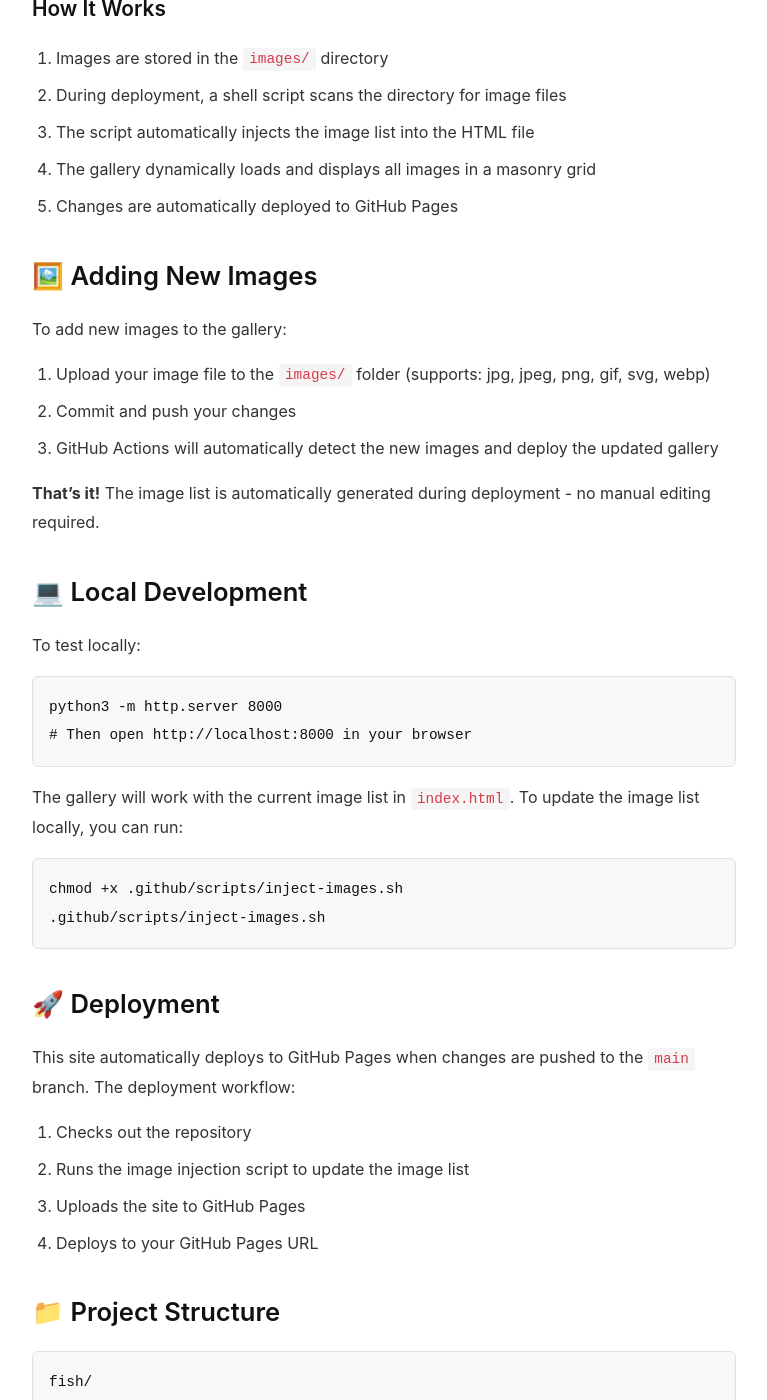
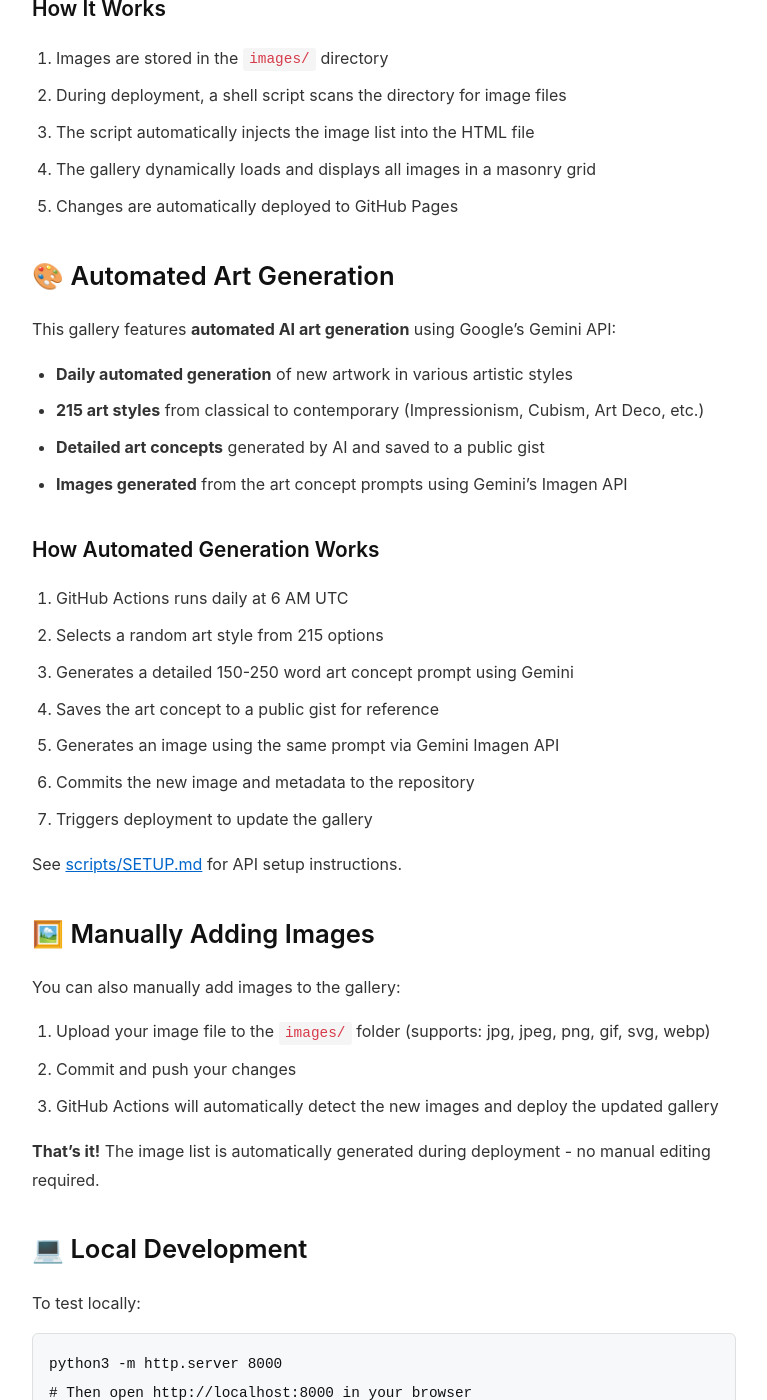
Before and after one commit to pappater/portfolio, a Jekyll site: the page built from _projects/fish.md, in a window 1280 px wide and 1400 px high, scrolled down 1406 px. Shown: the whole window, without its empty margins (256-1023 px from the left). Built offline with Jekyll 4.4.1, drawn with Linux system fonts in a browser that asks for light colours.

Commit message:
chore: auto-sync projects from repositories

```diff
--- a/_projects/fish.md
+++ b/_projects/fish.md
@@ -38,9 +38,30 @@ A dynamic, responsive image gallery web application designed to showcase and rec
 4. The gallery dynamically loads and displays all images in a masonry grid
 5. Changes are automatically deployed to GitHub Pages
 
-## 🖼️ Adding New Images
+## 🎨 Automated Art Generation
 
-To add new images to the gallery:
+This gallery features **automated AI art generation** using Google's Gemini API:
+
+- **Daily automated generation** of new artwork in various artistic styles
+- **215 art styles** from classical to contemporary (Impressionism, Cubism, Art Deco, etc.)
+- **Detailed art concepts** generated by AI and saved to a public gist
+- **Images generated** from the art concept prompts using Gemini's Imagen API
+
+### How Automated Generation Works
+
+1. GitHub Actions runs daily at 6 AM UTC
+2. Selects a random art style from 215 options
+3. Generates a detailed 150-250 word art concept prompt using Gemini
+4. Saves the art concept to a public gist for reference
+5. Generates an image using the same prompt via Gemini Imagen API
+6. Commits the new image and metadata to the repository
+7. Triggers deployment to update the gallery
+
+See [scripts/SETUP.md](scripts/SETUP.md) for API setup instructions.
+
+## 🖼️ Manually Adding Images
+
+You can also manually add images to the gallery:
 
 1. Upload your image file to the `images/` folder (supports: jpg, jpeg, png, gif, svg, webp)
 2. Commit and push your changes
```
Also changed, not shown: other parts of _projects/fish.md (+1 -1 lines).
